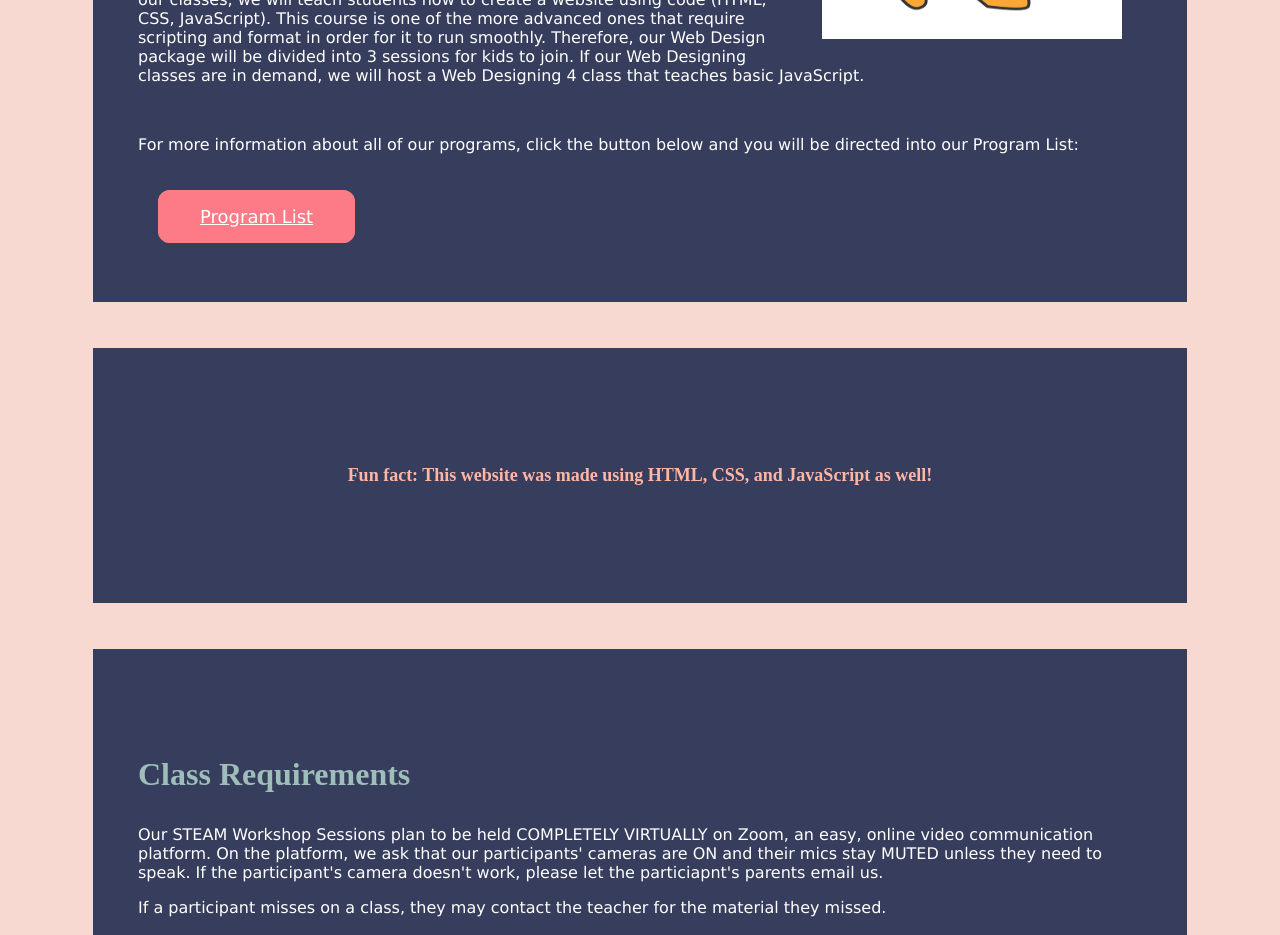
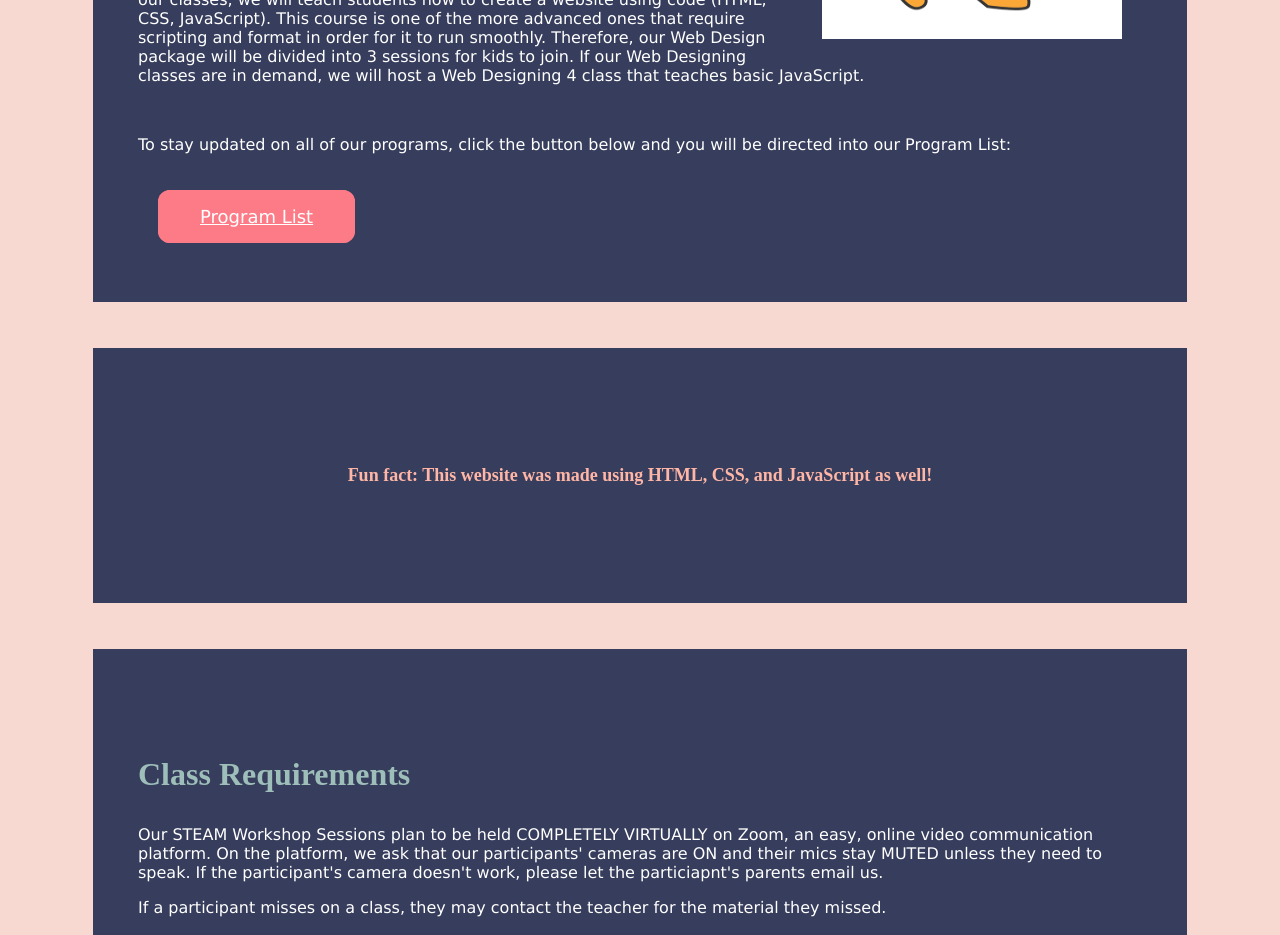
Before and after one commit to CalSTEAMworkshop/CalSTEAMWorkshop.github.io, a plain HTML site: page classes.html in a window 1280 px wide. Shown: the part 1160-2095 px from the top of the page. Drawn offline with Linux system fonts and the light colour scheme.

Commit message:
Update classes.html

```diff
--- a/classes.html
+++ b/classes.html
@@ -269,7 +269,7 @@ section {
                 <p>One great example is Scratch Programming. It is a block-based visual programming language that enforces many computer science principles. It is usually targeted for young kids to develop their logical thinking skills. However, in our class, since there is no scripting format needed and just blocks, we will be teaching more advanced computer science principles in our Scratch Programming Workshop. Kids will learn the basic process of debugging as well as trial and error, to get a more solid foundation of programming using modern languages like Python and Java.</p>
                 <p>Another example of a STEAM activity/program is Web Designing. In another one of our classes, we will teach students how to create a website using code (HTML, CSS, JavaScript). This course is one of the more advanced ones that require scripting and format in order for it to run smoothly. Therefore, our Web Design package will be divided into 3 sessions for kids to join. If our Web Designing classes are in demand, we will host a Web Designing 4 class that teaches basic JavaScript.</p>
                 <br>
-                <p>For more information about all of our programs, click the button below and you will be directed into our Program List:</p>
+                <p>To stay updated on all of our programs, click the button below and you will be directed into our Program List:</p>
                 <br><br>
                 <a class="ProgramButton" href="https://docs.google.com/document/d/1nMxP2OYyX0NFOj46UIwNUIcoKRlgpkNI5KjYa9p6isA/edit?usp=sharing">Program List</a>
 
```
